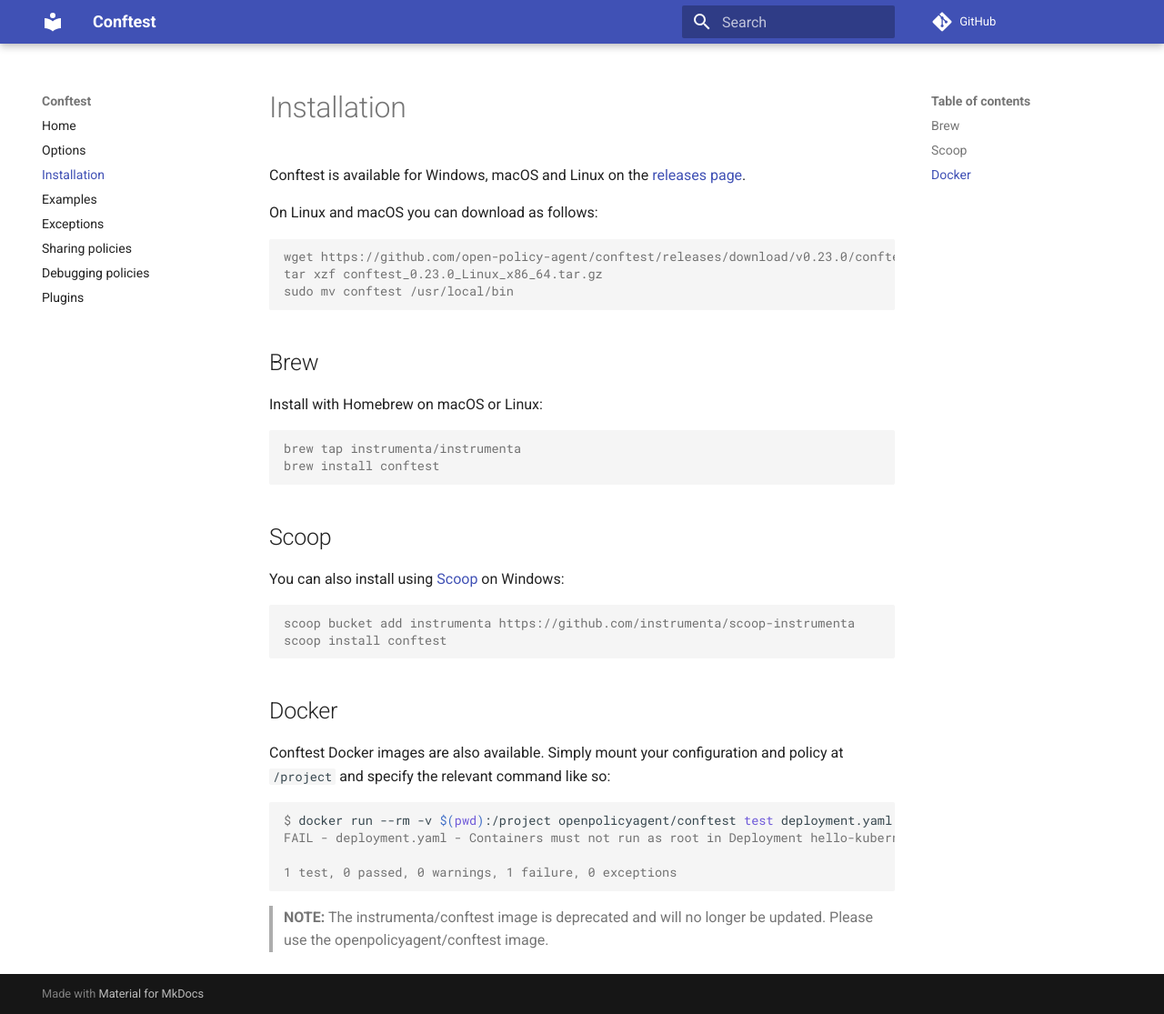
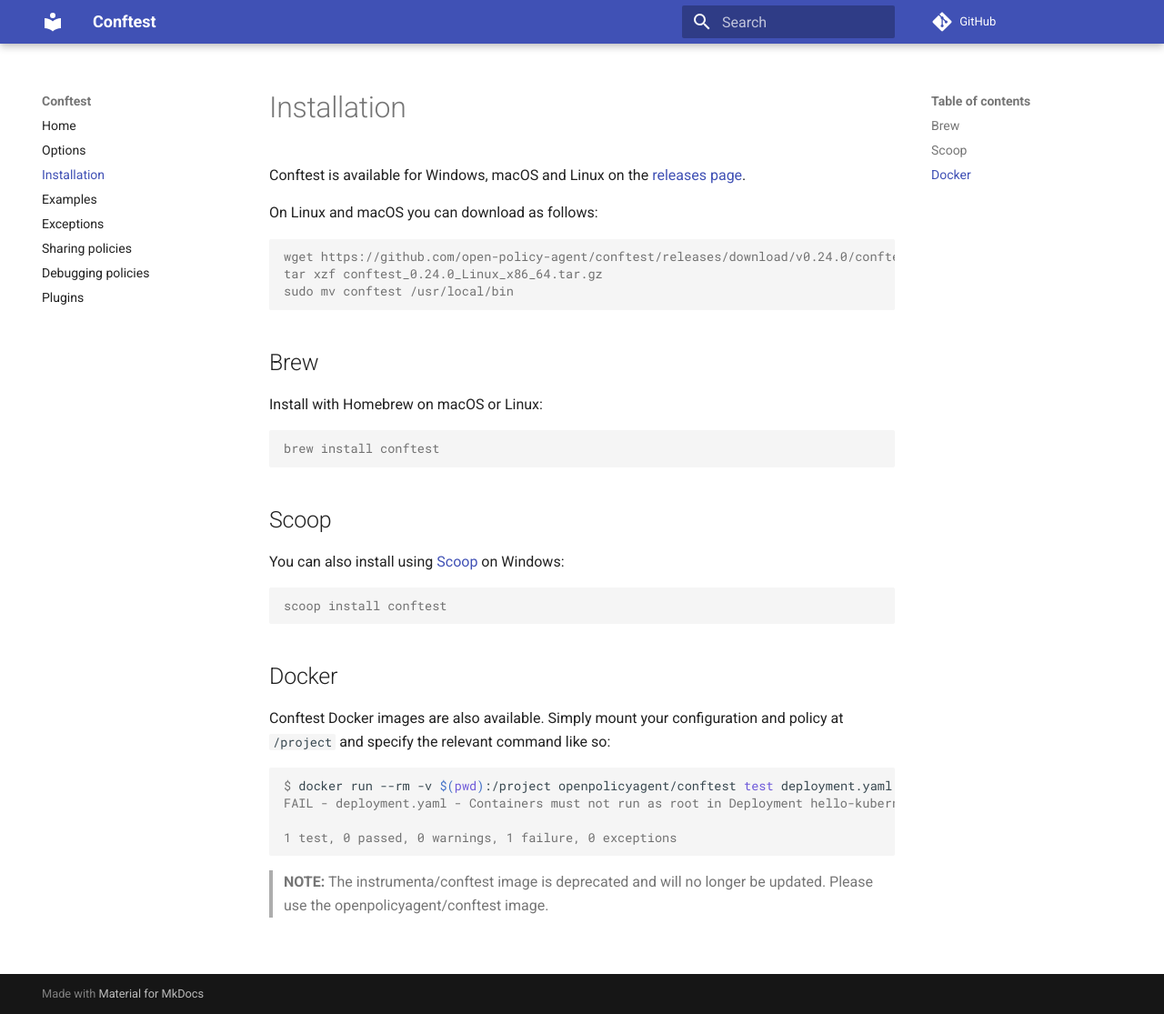
Before and after one commit to open-policy-agent/conftest, an MkDocs documentation site: the page built from docs/install.md, in a window 1280 px wide and 1115 px high. Shown: the whole window at 91% size. Built offline with MkDocs 1.6.1 and Material for MkDocs 9.7.7, drawn with Linux system fonts in a browser that asks for light colours; comment, search, counter and statistics services are not loaded.

Commit message:
Update install.md
> NOTE: Starting from v0.24.0, Conftest will be available from the core repositories for both brew and Scoop. The instrumenta repositories are no longer needed when fetching the newest version.

Signed-off-by: Dan Slinky <dan-slinky@cookpad.jp>

````diff
--- a/docs/install.md
+++ b/docs/install.md
@@ -5,8 +5,8 @@ Conftest is available for Windows, macOS and Linux on the [releases page](https:
 On Linux and macOS you can download as follows:
 
 ```console
-wget https://github.com/open-policy-agent/conftest/releases/download/v0.23.0/conftest_0.23.0_Linux_x86_64.tar.gz
-tar xzf conftest_0.23.0_Linux_x86_64.tar.gz
+wget https://github.com/open-policy-agent/conftest/releases/download/v0.24.0/conftest_0.24.0_Linux_x86_64.tar.gz
+tar xzf conftest_0.24.0_Linux_x86_64.tar.gz
 sudo mv conftest /usr/local/bin
 ```
 
@@ -15,7 +15,6 @@ sudo mv conftest /usr/local/bin
 Install with Homebrew on macOS or Linux:
 
 ```console
-brew tap instrumenta/instrumenta
 brew install conftest
 ```
 
@@ -24,7 +23,6 @@ brew install conftest
 You can also install using [Scoop](https://scoop.sh/) on Windows:
 
 ```console
-scoop bucket add instrumenta https://github.com/instrumenta/scoop-instrumenta
 scoop install conftest
 ```
 
````
